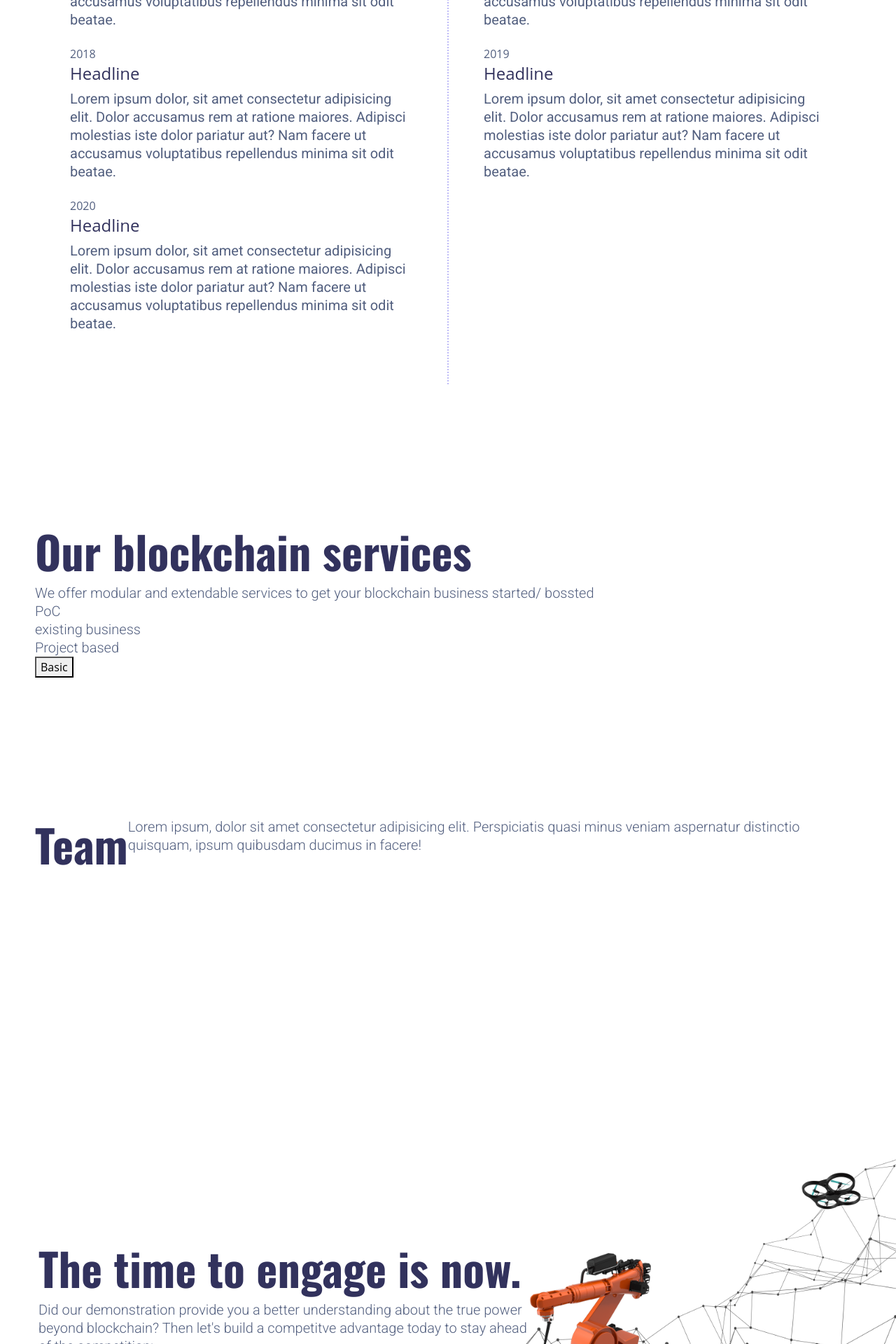
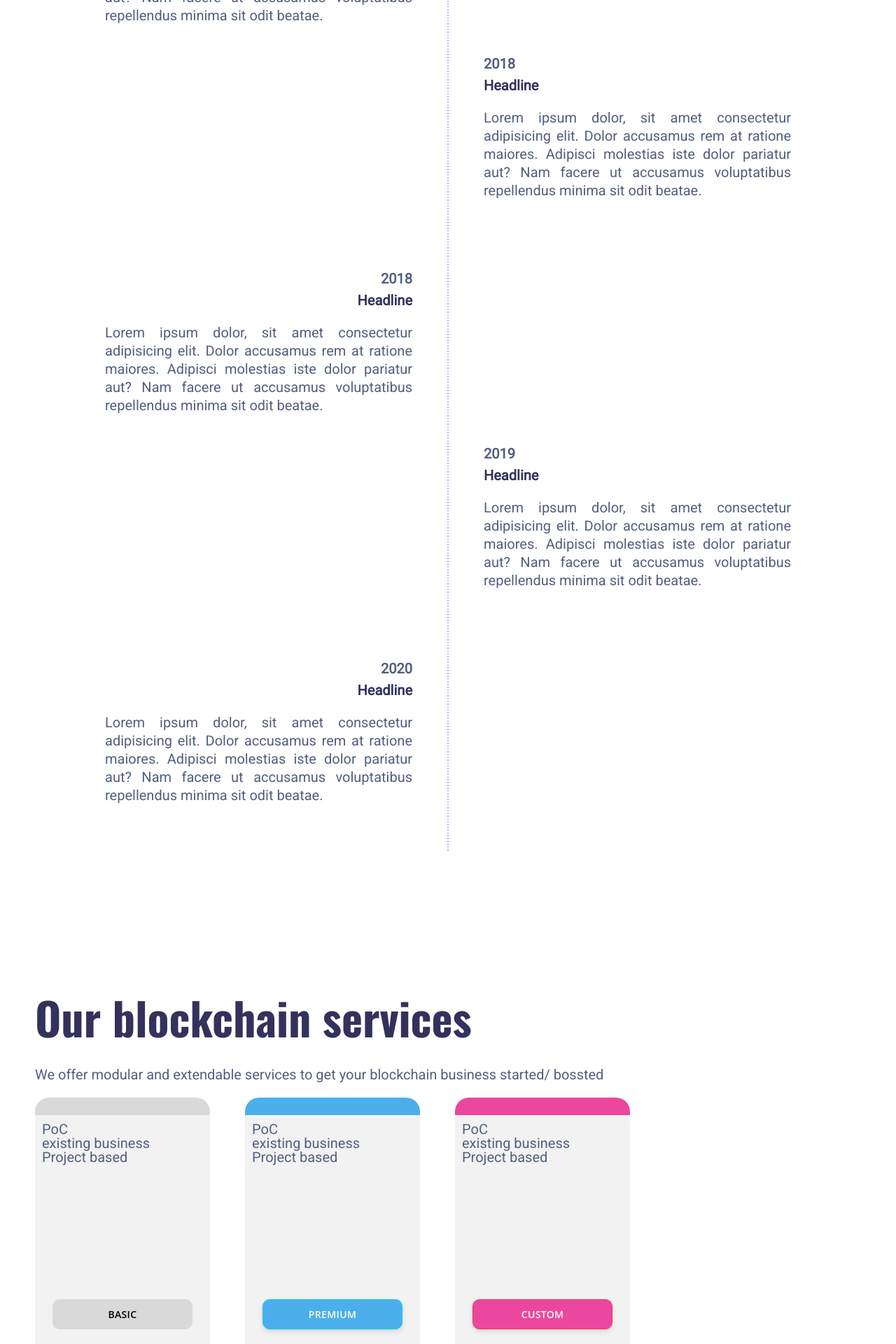
Before and after one commit to machineeconomy/machines.akitablock.io, a Vue app: page / in a window 1280 px wide. Shown: the part 2220-4140 px from the top of the page at 70% size. Built offline with nearby package versions, Linux system fonts and the light colour scheme.

Commit message:
change roadmap, services

```diff
--- a/src/App.vue
+++ b/src/App.vue
@@ -50,6 +50,22 @@ ul {
   font-family: "Roboto", sans-serif;
 }
 
+.bold {
+  font-weight: bold;
+}
+
+.normal {
+  font-weight: normal;
+}
+
+.lighter {
+  font-weight:lighter;
+}
+
+.right {
+  text-align: right;
+}
+
 @media (max-width:1500px)  {
   .title {
     font-size: 64px;
--- a/src/akita/main/components/DeliveryRoadmap.vue
+++ b/src/akita/main/components/DeliveryRoadmap.vue
@@ -2,41 +2,33 @@
   <section class="deliveryRoadmap">
     <div class="contain">
       <h2 class="title">We are pioneers in delivering blockchain prototypes</h2>
-      <p class="text">Lorem ipsum dolor sit amet consectetur adipisicing elit. Corporis, sint temporibus libero architecto assumenda perspiciatis expedita fugiat alias totam quidem quaerat doloribus, dolores tempora molestias officiis pariatur distinctio. Tenetur, magni!</p>
+      <p class="text normal">Lorem ipsum dolor sit amet consectetur adipisicing elit. Corporis, sint temporibus libero architecto assumenda perspiciatis expedita fugiat alias totam quidem quaerat doloribus, dolores tempora molestias officiis pariatur distinctio. Tenetur, magni!</p>
     <div class="roadmap">
       <div class="roadmap__left">
-        <div class="roadmap__block left">
-          <div class="year">2017</div>
-          <h4>Distributed Data Market</h4>
-          <div class="text">Lorem ipsum dolor, sit amet consectetur adipisicing elit. Dolor accusamus rem at ratione maiores. Adipisci molestias iste dolor pariatur aut? Nam facere ut accusamus voluptatibus repellendus minima sit odit beatae.</div>
-          <img src="" alt="">
-        </div>
-        <div class="roadmap__block left">
-          <div class="year">2018</div>
-          <h4>Headline</h4>
-          <div class="text">Lorem ipsum dolor, sit amet consectetur adipisicing elit. Dolor accusamus rem at ratione maiores. Adipisci molestias iste dolor pariatur aut? Nam facere ut accusamus voluptatibus repellendus minima sit odit beatae.</div>
-          <img src="" alt="">
-        </div>
-        <div class="roadmap__block left">
-          <div class="year">2020</div>
-          <h4>Headline</h4>
-          <div class="text">Lorem ipsum dolor, sit amet consectetur adipisicing elit. Dolor accusamus rem at ratione maiores. Adipisci molestias iste dolor pariatur aut? Nam facere ut accusamus voluptatibus repellendus minima sit odit beatae.</div>
-          <img src="" alt="">
-        </div>
+        <ul>
+          <li v-for="item in roadmap">
+            <template v-if="item.left">
+                <div class="block" :style="{ 'margin-top': item.margin + 'px' }">
+                <p class="text bold right">{{item.year}}</p>
+                <h4 class="text bold right">{{item.title}}</h4>
+                <p class="text normal">{{item.text}}</p>
+              </div>
+            </template>
+          </li>
+        </ul>
       </div>
       <div class="roadmap__right">
-        <div class="roadmap__block right">
-          <div class="year">2018</div>
-          <h4>Headline</h4>
-          <div class="text">Lorem ipsum dolor, sit amet consectetur adipisicing elit. Dolor accusamus rem at ratione maiores. Adipisci molestias iste dolor pariatur aut? Nam facere ut accusamus voluptatibus repellendus minima sit odit beatae.</div>
-          <img src="" alt="">
-        </div>
-        <div class="roadmap__block right">
-          <div class="year">2019</div>
-          <h4>Headline</h4>
-          <div class="text">Lorem ipsum dolor, sit amet consectetur adipisicing elit. Dolor accusamus rem at ratione maiores. Adipisci molestias iste dolor pariatur aut? Nam facere ut accusamus voluptatibus repellendus minima sit odit beatae.</div>
-          <img src="" alt="">
-        </div>
+        <ul>
+          <li v-for="item in roadmap">
+            <template v-if="!item.left">
+                <div class="block" :style="{ 'margin-top': item.margin + 'px' }">
+                <p class="text bold">{{item.year}}</p>
+                <h4 class="text bold">{{item.title}}</h4>
+                <p class="text normal">{{item.text}}</p>
+              </div>
+            </template>
+          </li>
+        </ul>
       </div>
     </div>
     </div>
@@ -45,7 +37,58 @@
 
 <script>
 export default {
-
+  name: "DeliveryRoadmap",
+  data() {
+    return {
+      roadmap: [
+        {
+          left: true,
+          year: "2017",
+          title: "Distributed Data Market",
+          text: "Lorem ipsum dolor, sit amet consectetur adipisicing elit. Dolor accusamus rem at ratione maiores. Adipisci molestias iste dolor pariatur aut? Nam facere ut accusamus voluptatibus repellendus minima sit odit beatae.",
+          img: "#",
+          alt: "lorem",
+          margin: 0
+        },
+        {
+          left: false,
+          year: "2018",
+          title: "Headline",
+          text: "Lorem ipsum dolor, sit amet consectetur adipisicing elit. Dolor accusamus rem at ratione maiores. Adipisci molestias iste dolor pariatur aut? Nam facere ut accusamus voluptatibus repellendus minima sit odit beatae.",
+          img: "#",
+          alt: "lorem",
+          margin: 250
+        },
+        {
+          left: true,
+          year: "2018",
+          title: "Headline",
+          text: "Lorem ipsum dolor, sit amet consectetur adipisicing elit. Dolor accusamus rem at ratione maiores. Adipisci molestias iste dolor pariatur aut? Nam facere ut accusamus voluptatibus repellendus minima sit odit beatae.",
+          img: "#",
+          alt: "lorem",
+          margin: 350
+        },
+        {
+          left: false,
+          year: "2019",
+          title: "Headline",
+          text: "Lorem ipsum dolor, sit amet consectetur adipisicing elit. Dolor accusamus rem at ratione maiores. Adipisci molestias iste dolor pariatur aut? Nam facere ut accusamus voluptatibus repellendus minima sit odit beatae.",
+          img: "#",
+          alt: "lorem",
+          margin: 350
+        },
+        {
+          left: true,
+          year: "2020",
+          title: "Headline",
+          text: "Lorem ipsum dolor, sit amet consectetur adipisicing elit. Dolor accusamus rem at ratione maiores. Adipisci molestias iste dolor pariatur aut? Nam facere ut accusamus voluptatibus repellendus minima sit odit beatae.",
+          img: "#",
+          alt: "lorem",
+          margin: 350
+        }
+      ]
+    }
+  }
 }
 </script>
 
@@ -56,7 +99,8 @@ export default {
 
   .roadmap {
     display: flex;
-    margin: 50px 0;
+    margin: 30px 50px;
+    text-align: justify;
   }
 
   .roadmap__left {
@@ -67,4 +111,8 @@ export default {
   .roadmap__right {
     padding: 50px;
   }
+
+  h4 {
+    margin: 5px 0 20px;
+  }
 </style>
--- a/src/akita/main/components/Services.vue
+++ b/src/akita/main/components/Services.vue
@@ -2,13 +2,31 @@
   <section class="services">
     <div class="contain">
       <h2 class="title">Our blockchain services</h2>
-      <p class="text">We offer modular and extendable services to get your blockchain business started/ bossted</p>
+      <p class="text normal">We offer modular and extendable services to get your blockchain business started/ bossted</p>
       <div class="blocks">
-        <div class="block">
-          <p class="text">PoC</p>
-          <p class="text">existing business</p>
-          <p class="text">Project based</p>
-          <button>Basic</button>
+        <div class="basic">
+          <div class="block">
+            <p class="text normal">PoC</p>
+            <p class="text normal">existing business</p>
+            <p class="text normal">Project based</p>
+            <button class="btn ntn-1">Basic</button>
+          </div>
+        </div>
+        <div class="premium">
+          <div class="block">
+            <p class="text normal">PoC</p>
+            <p class="text normal">existing business</p>
+            <p class="text normal">Project based</p>
+            <button class="btn ntn-1 btn-info">Premium</button>
+          </div>
+        </div>
+        <div class="custom">
+          <div class="block">
+            <p class="text normal">PoC</p>
+            <p class="text normal">existing business</p>
+            <p class="text normal">Project based</p>
+            <button class="btn ntn-1 btn-danger">Custom</button>
+          </div>
         </div>
       </div>
     </div>
@@ -25,4 +43,90 @@ export default {
   .services {
     margin-bottom: 200px;
   }
+
+  h2 {
+    margin-bottom: 30px;
+  }
+
+  .blocks {
+    margin-top: 20px;
+    display: flex;
+    flex-wrap: wrap;
+  }
+
+  .basic, .premium, .custom {
+    width: 250px;
+    height: 400px;
+    border-radius: 20px;
+  }
+
+  .basic {
+    background-color: #DAD9DA;
+    margin-right: 50px;
+    margin-bottom: 50px;
+    button {
+      background-color: #DAD9DA;
+      width: 200px;
+    }
+  }
+
+  .premium {
+    background-color: #4BAFEB;
+    margin-right: 50px;
+    margin-bottom: 50px;
+    button {
+      background-color: #4BAFEB;
+      width: 200px;
+    }
+  }
+
+  .custom {
+    background-color: #EB479E;
+    button {
+      background-color: #EB479E;
+      width: 200px;
+    }
+  }
+
+  button {
+    border-radius: 10px;
+    position: absolute;
+    bottom: 10%;
+    left: 25px;
+  }
+
+  .block {
+    background-color: #F2F2F2;
+    width: 100%;
+    height: 340px;
+    margin-top: 25px;
+    padding: 10px;
+    position: relative;
+    p {
+      line-height: 1;
+    }
+  }
+
+  @media(max-width: 950px) {
+  .custom {
+      margin-left: 150px;
+    }
+  }
+
+  @media(max-width: 700px) {
+    .blocks {
+      flex-direction: column;
+    }
+
+    .basic, .premium, .custom {
+      margin: 25px auto;
+    }
+  }
+
+  @media(max-width: 500px) {
+    .basic, .premium {
+      margin-right: 0;
+    }
+  }
+
 </style>
```
